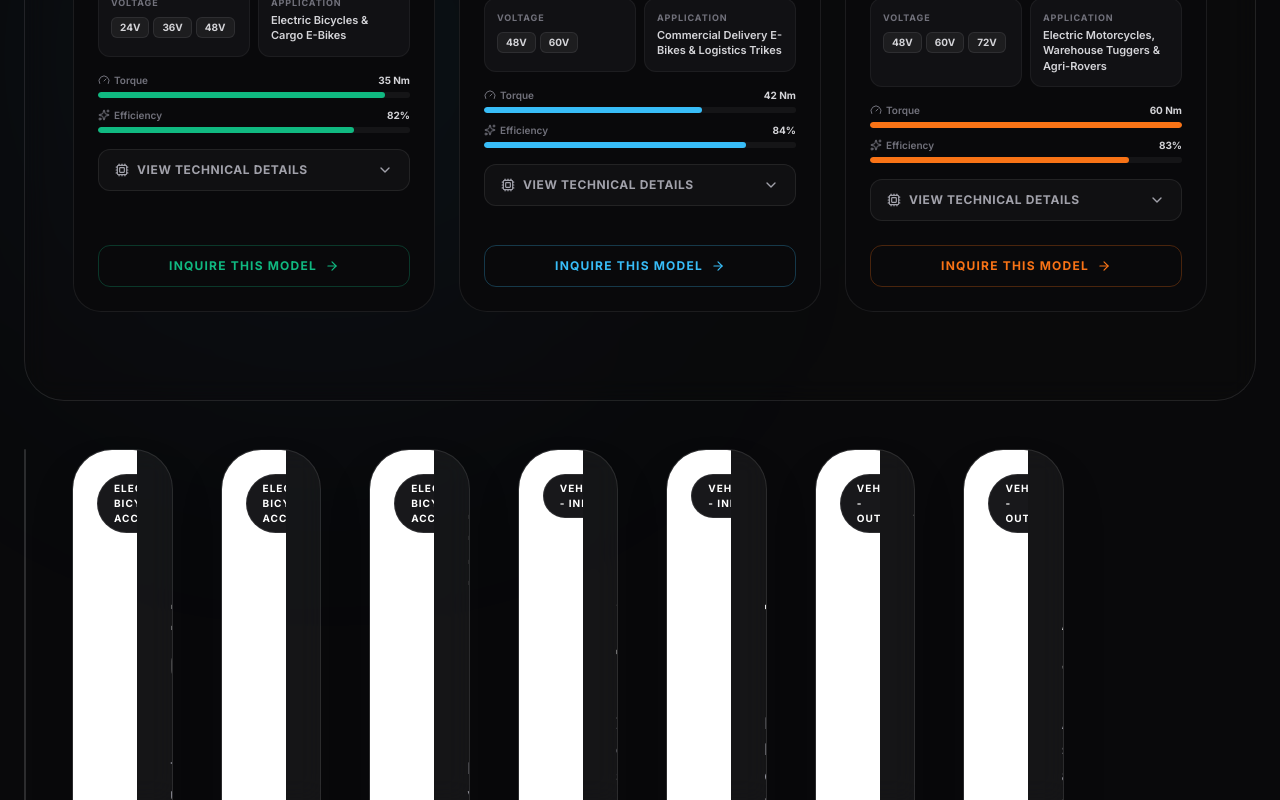
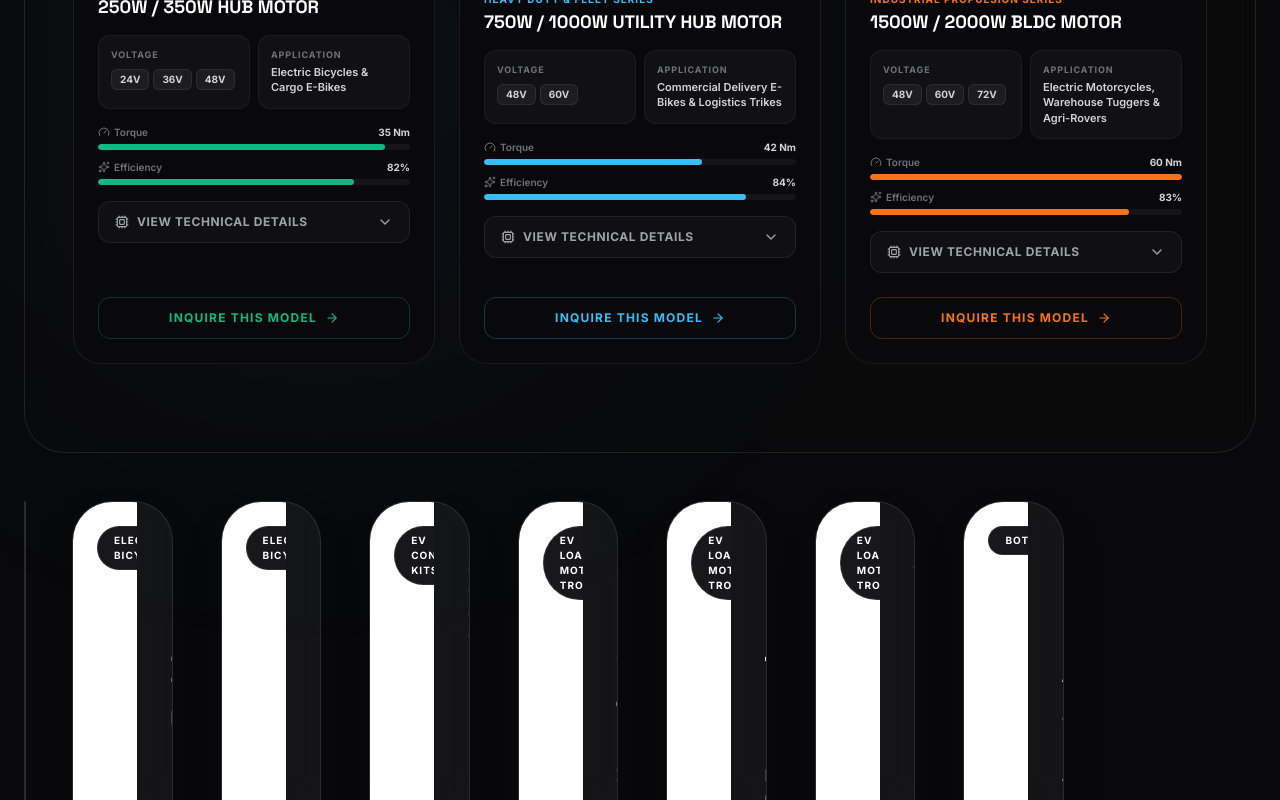
Before and after one commit to pkgali12/Voltx-Websitenew-1-voltx, a React (Vite) app: page /products in a window 1280 px wide. Shown: the part 1238-2038 px from the top of the page. Built offline with nearby package versions, Linux system fonts and the light colour scheme.

Commit message:
menu changes

```diff
--- a/src/pages/ProductsPage.tsx
+++ b/src/pages/ProductsPage.tsx
@@ -159,7 +159,7 @@ const productsData: Product[] = [
     id: "hub-motor",
     name: "High Performance BLDC Hub Motors",
     category: "motors",
-    categoryLabel: "BLDC Motors & Parts",
+    categoryLabel: "BLDC Motors",
     description: "Engineered for high-efficiency electric mobility. Our brushless DC hub motors deliver peak torque, silent operations, and sustained performance, featuring advanced thermal management and rugged hermetic sealing for industrial and consumer EV platforms.",
     image: "/images/BLDC Motors All.png",
     specs: [
@@ -177,8 +177,8 @@ const productsData: Product[] = [
   {
     id: "motor-spares",
     name: "Intelligent Controllers & Smart Spares",
-    category: "motors",
-    categoryLabel: "BLDC Motors & Parts",
+    category: "motor-parts",
+    categoryLabel: "Motor Parts",
     description: "A complete ecosystem of high-quality components to support your EV powertrain. Features precision sine-wave vector controllers, ergonomic throttle controls, high-tensile wiring harnesses, and customizable high-contrast LCD dashboards.",
     image: "/images/Motor Parts and Accessories.png",
     specs: [
@@ -197,7 +197,7 @@ const productsData: Product[] = [
     id: "frontier-bike",
     name: "Frontier E-Bike (Consumer Mobility)",
     category: "bicycles",
-    categoryLabel: "Electric Bicycles & Accessories",
+    categoryLabel: "Electric Bicycles",
     description: "The ultimate city companion. Crafted with a premium lightweight aluminum alloy frame, high-capacity lockable battery, and responsive multi-level pedal assist systems for effortless urban exploration and smart commuting.",
     image: "/images/Frontier.png",
     specs: [
@@ -216,7 +216,7 @@ const productsData: Product[] = [
     id: "qube-bike",
     name: "Qube 26 E-Bike (Heavy-Duty)",
     category: "bicycles",
-    categoryLabel: "Electric Bicycles & Accessories",
+    categoryLabel: "Electric Bicycles",
     description: "Reinforced mild steel frame architecture, heavy-duty suspension, and multi-terrain puncture-resistant tires engineered specifically to conquer off-road trails and meet the rigorous demands of last-mile delivery fleets.",
     image: "/images/Qube26.png",
     specs: [
@@ -234,8 +234,8 @@ const productsData: Product[] = [
   {
     id: "retrofit-kit",
     name: "BLDC Bicycle Retrofit Conversion Kits",
-    category: "bicycles",
-    categoryLabel: "Electric Bicycles & Accessories",
+    category: "conversion-kits",
+    categoryLabel: "EV Conversion Kits",
     description: "Everything you need to convert your standard multi-gear or single-speed bicycle into a high-performance electric commuter. Includes pre-laced hub motor wheel, battery, controller, throttle, and sensor system.",
     image: "/images/ebicycle-kit.jpg",
     specs: [
@@ -253,8 +253,8 @@ const productsData: Product[] = [
   {
     id: "warehouse-trolley",
     name: "Heavy-Duty Warehouse Trolleys",
-    category: "vehicles-indoor",
-    categoryLabel: "Vehicles - Indoor",
+    category: "ev-loaders",
+    categoryLabel: "EV Loaders & Motorised Trolleys",
     description: "Zero-emission, silent-operation material movement platforms engineered for heavy payload transfer across indoor industrial, warehouse, and factory floors. Features continuous run-time capacity and variable speed controls.",
     image: "/images/Battery Operated Trolleys.png",
     specs: [
@@ -272,8 +272,8 @@ const productsData: Product[] = [
   {
     id: "transfer-platform",
     name: "Indoor Industrial Transfer Platforms",
-    category: "vehicles-indoor",
-    categoryLabel: "Vehicles - Indoor",
+    category: "ev-loaders",
+    categoryLabel: "EV Loaders & Motorised Trolleys",
     description: "Robust battery-operated material transfer platforms designed to transport massive mechanical parts, components, and assembly units smoothly across indoor manufacturing bays and production halls.",
     image: "/images/transfer-trolley.jpg",
     specs: [
@@ -291,8 +291,8 @@ const productsData: Product[] = [
   {
     id: "eloader",
     name: "Voltx e-Loaders (1000 KGS Series)",
-    category: "vehicles-outdoor",
-    categoryLabel: "Vehicles - Outdoor",
+    category: "ev-loaders",
+    categoryLabel: "EV Loaders & Motorised Trolleys",
     description: "Expand your logistics capability beyond factory walls. Our premium, high-utilization transfer platforms are custom-engineered for Building-to-Building cargo transit within expansive campuses, handling rough and uneven surfaces.",
     image: "/images/eloaders.png",
     specs: [
@@ -310,8 +310,8 @@ const productsData: Product[] = [
   {
     id: "agribot",
     name: "Remote Controlled Agribot Sprayer",
-    category: "vehicles-outdoor",
-    categoryLabel: "Vehicles - Outdoor",
+    category: "bots",
+    categoryLabel: "BOTs",
     description: "Advanced semi-autonomous agricultural rover featuring specialized Physical AI drivetrain navigation, four-wheel drive, liquid tank system, and telescopic boom spraying nozzles. Built for durability in harsh environments.",
     image: "/images/Remote Controlled BOT.jpg",
     specs: [
@@ -328,7 +328,7 @@ const productsData: Product[] = [
   }
 ];
 
-type FilterType = "all" | "motors" | "bicycles" | "vehicles-indoor" | "vehicles-outdoor";
+type FilterType = "all" | "motors" | "motor-parts" | "bicycles" | "conversion-kits" | "ev-accessories" | "ev-loaders" | "bots";
 
 function MotorTile({ motor, onInquire }: { motor: MotorDetails; onInquire: (name: string) => void }) {
   const [expanded, setExpanded] = useState(false);
@@ -569,10 +569,13 @@ export default function ProductsPage() {
 
   const categories: { value: FilterType; label: string }[] = [
     { value: "all", label: "All Products" },
-    { value: "motors", label: "BLDC Motors & Parts" },
+    { value: "motors", label: "BLDC Motors" },
+    { value: "motor-parts", label: "Motor Parts" },
     { value: "bicycles", label: "Electric Bicycles" },
-    { value: "vehicles-indoor", label: "Indoor Vehicles" },
-    { value: "vehicles-outdoor", label: "Outdoor Vehicles" }
+    { value: "conversion-kits", label: "EV Conversion Kits" },
+    { value: "ev-accessories", label: "EV Accessories" },
+    { value: "ev-loaders", label: "EV Loaders & Motorised Trolleys" },
+    { value: "bots", label: "BOTs" }
   ];
 
   return (
```
